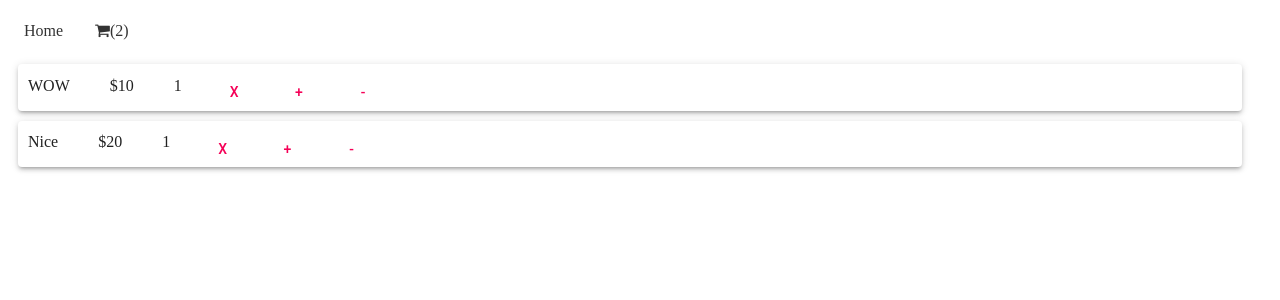
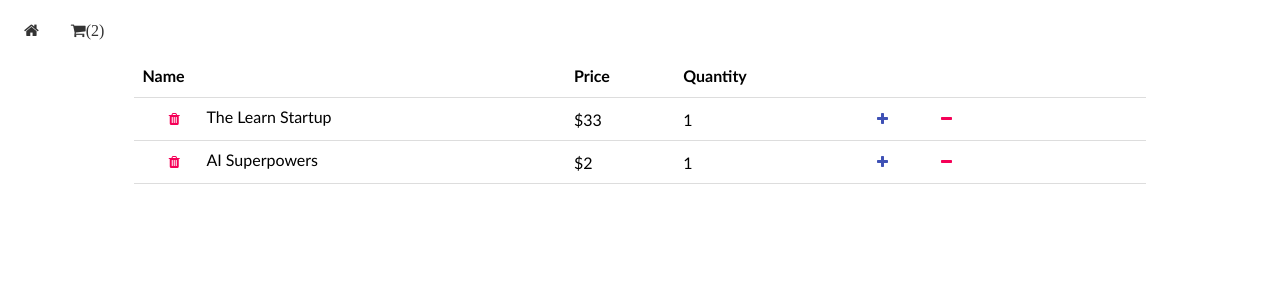
Before and after one commit to usamasubhani/shopcart, a React (Create React App) app: page /cart in a window 1280 px wide. Shown: the top 300 px of the page. Built offline with nearby package versions, Linux system fonts and the light colour scheme.

Commit message:
Improve UI

```diff
--- a/src/components/Cart.css
+++ b/src/components/Cart.css
@@ -4,3 +4,27 @@
 .cartItem  span{
     margin: 10px 30px 0 10px;
 }
+
+#cartTable {
+    font-family: "Trebuchet MS", Arial, Helvetica, sans-serif;
+    border-collapse: collapse;
+    width: 80%;
+    margin: auto;
+  }
+
+#cartTable td, #cartTable th {
+border-bottom: 1px solid #ddd;
+padding: 8px;
+}
+
+/* #cartTable tr:nth-child(even){background-color: #f2f2f2;} */
+
+/* #cartTable tr:hover {background-color: #ddd;} */
+
+#cartTable th {
+padding-top: 12px;
+padding-bottom: 12px;
+text-align: left;
+/* background-color: #4CAF50; */
+/* color: white; */
+}
--- a/src/components/Cart.js
+++ b/src/components/Cart.js
@@ -9,7 +9,20 @@
     // console.log(cart)
     return (
         <div className="cart">
+            {/* {cart.map(item => (<CartItem key={item.id} product={item} />))} */}
+            <table id="cartTable">
+            <thead>
+                <tr>
+                    <th>Name</th>
+                    <th>Price</th>
+                    <th>Quantity</th>
+                    <th></th>
+                </tr>
+            </thead>
+            <tbody>
             {cart.map(item => (<CartItem key={item.id} product={item} />))}
+            </tbody>
+            </table>
         </div>
     )
 }
--- a/src/components/CartItem.js
+++ b/src/components/CartItem.js
@@ -21,16 +21,28 @@
         }
     }
     return (
-        <div className="cartItem">
-            <Paper elevation={3}>
-            <span>{ product.name }</span>
-            <span>${ product.price }</span>
-            <span>{ product.quantity }</span>
-            <Button color="secondary" onClick={remove}>X</Button>
-            <Button color="secondary" onClick={increaseQtty}>+</Button>
-            <Button color="secondary" onClick={decreaseQtty}>-</Button>
-            </Paper>
-        </div>
+        <tr>
+                <td>
+                    <Button color="secondary" onClick={remove}>
+                        <i className="fa fa-trash" aria-hidden="true"></i>
+                    </Button>{ product.name }
+                </td>
+
+                <td>${ product.price }</td>
+
+                <td>{ product.quantity }</td>
+
+                <td>
+                    <Button color="primary" onClick={increaseQtty}>
+                        <i className="fa fa-plus" aria-hidden="true"></i>
+                    </Button>
+                    <Button color="secondary" onClick={decreaseQtty}>
+                        <i className="fa fa-minus" aria-hidden="true"></i>
+                    </Button>
+                </td>
+
+
+        </tr>
     )
 }
 
--- a/src/components/Navigation.css
+++ b/src/components/Navigation.css
@@ -6,7 +6,7 @@
 }
 
 li {
-float: left;
+float:  left;
 }
 
 li a {
@@ -15,6 +15,12 @@
 text-align: center;
 padding: 14px 16px;
 text-decoration: none;
+margin: auto;
+/* float: none; */
+  /* position: absolute; */
+  /* top: 50%; */
+  /* left: 50%; */
+  /* transform: translate(50%, 0%); */
 }
 
 li a:hover {
--- a/src/components/Navigation.js
+++ b/src/components/Navigation.js
@@ -9,7 +9,7 @@
     return (
         <div>
             <ul>
-                <li><Link to="/">Home</Link></li>
+                <li><Link to="/"><i class="fa fa-home"></i></Link></li>
                 <li><Link to="/cart"><i className="fa fa-shopping-cart" aria-hidden="true"></i>({cart.length})</Link></li>
             </ul>
 
--- a/src/components/productGrid.css
+++ b/src/components/productGrid.css
@@ -1,6 +1,8 @@
 .productGrid {
     display: flex;
     flex-wrap: wrap;
+    width: 80%;
+    margin: auto;
 }
 
 .product {
--- a/src/context/GlobalContext.js
+++ b/src/context/GlobalContext.js
@@ -3,15 +3,15 @@
 
 const startingState = {
     products: [
-        { id: 1, name: 'WOW', price:10},
-        { id: 2, name: 'Nice', price:20},
-        { id: 3, name: 'EE', price:99},
-        { id: 4, name: 'SS', price:33},
-        { id: 5, name: 'CC', price:2},
+        { id: 1, name: 'Zero to One', price:10},
+        { id: 2, name: 'Antifragile', price:20},
+        { id: 3, name: 'Sapiens', price:99},
+        { id: 4, name: 'The Learn Startup', price:33},
+        { id: 5, name: 'AI Superpowers', price:2},
     ],
     cart: [
-      { id: 1, name: 'WOW', price:10, quantity:1},
-      { id: 2, name: 'Nice', price:20,  quantity:1},
+      { id: 4, name: 'The Learn Startup', price:33, quantity: 1},
+        { id: 5, name: 'AI Superpowers', price:2, quantity: 1},
     ]
 }
 
```
